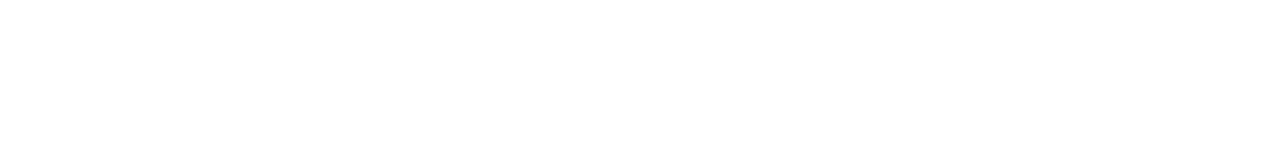
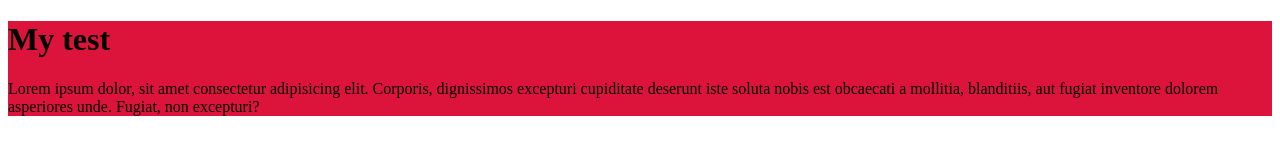
Before and after one commit to Samisenpai/learngit, a plain HTML site: page index.html in a window 1280 px wide. Drawn offline with Linux system fonts and the light colour scheme.

Commit message:
my second change

```diff
--- a/index.html
+++ b/index.html
@@ -3,9 +3,13 @@
 <head>
     <meta charset="UTF-8">
     <meta name="viewport" content="width=device-width, initial-scale=1.0">
+    <link rel="stylesheet" href="style.css">
     <title>My first git repo</title>
 </head>
 <body>
-
+    <div>
+        <h1>My test</h1>
+        <p>Lorem ipsum dolor, sit amet consectetur adipisicing elit. Corporis, dignissimos excepturi cupiditate deserunt iste soluta nobis est obcaecati a mollitia, blanditiis, aut fugiat inventore dolorem asperiores unde. Fugiat, non excepturi?</p>
+    </div>
 </body>
 </html>
--- a/style.css
+++ b/style.css
@@ -0,0 +1,3 @@
+div{
+    background-color: crimson;
+}
```
